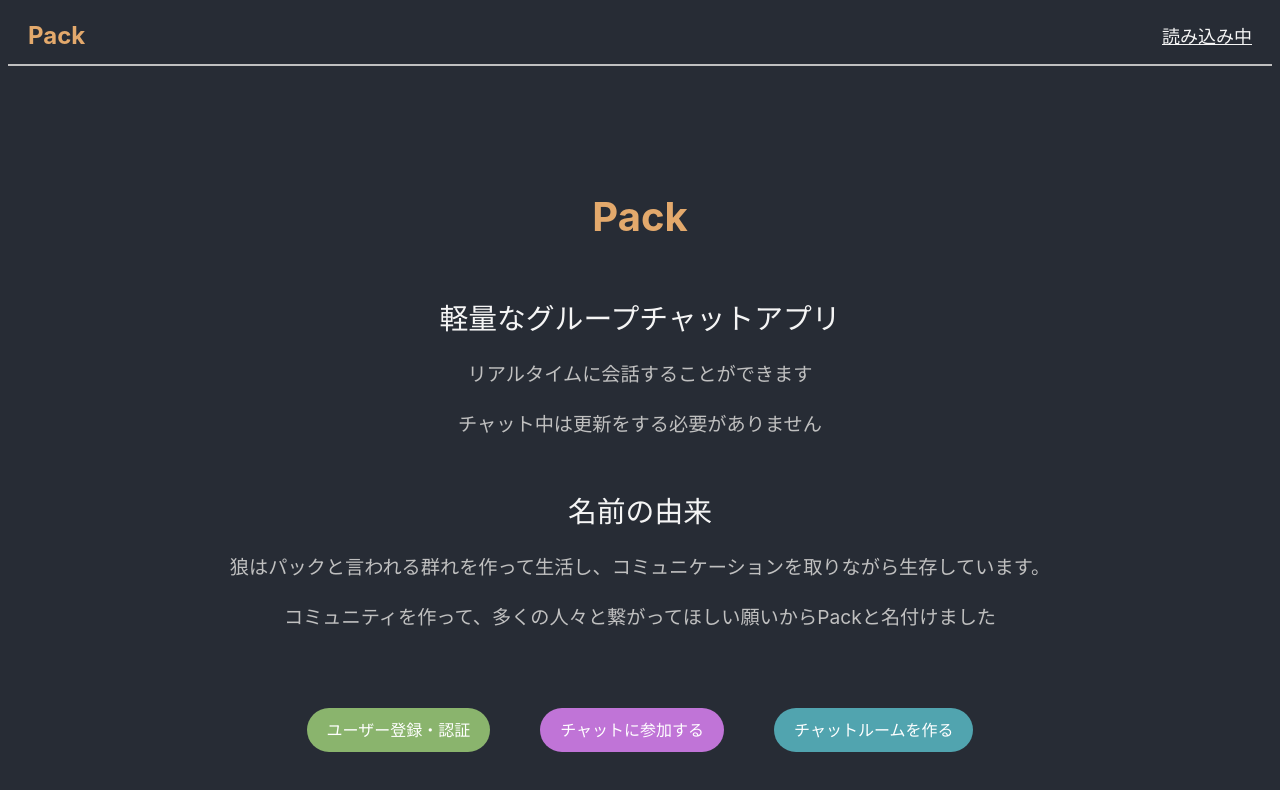
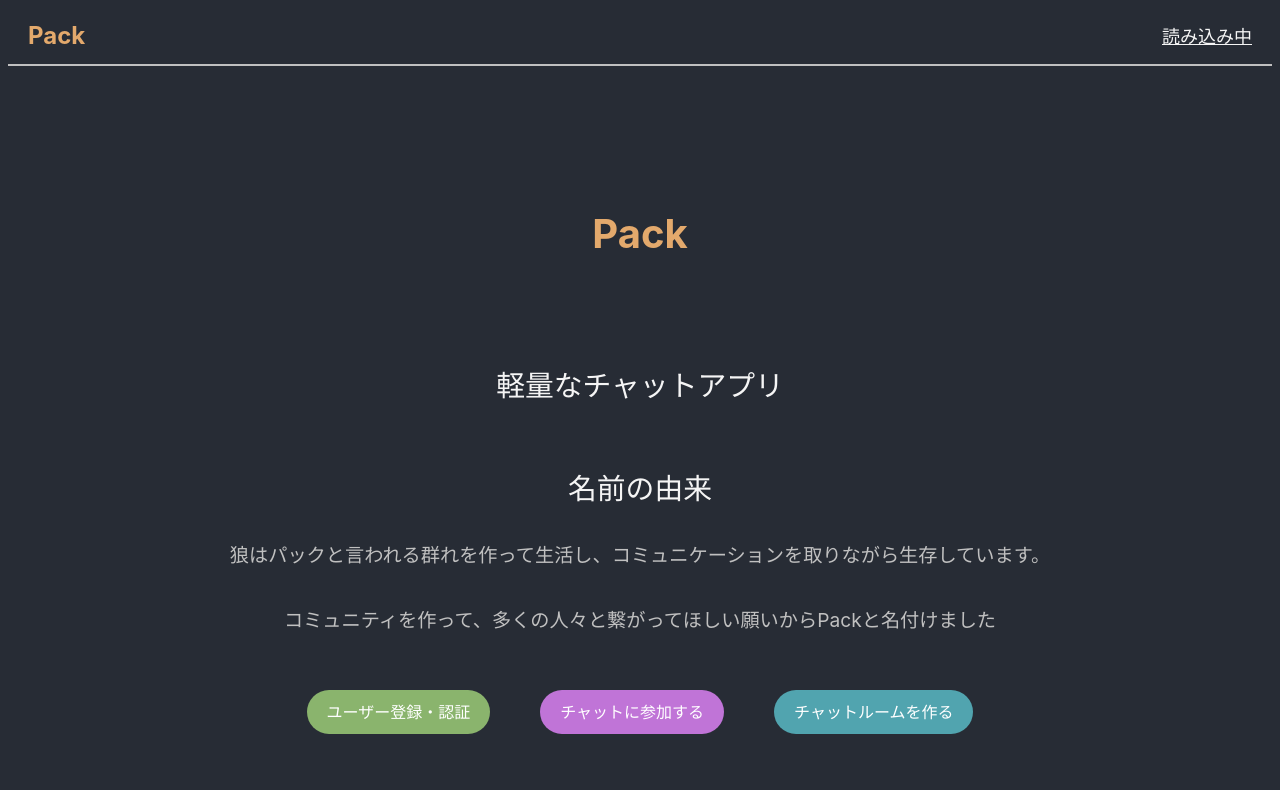
Before and after one commit to nakaryo716/chat-app, a Next.js app: page / in a window 1280 px wide. Shown: the top 790 px of the page. Built offline with nearby package versions, Linux system fonts and the light colour scheme; no server answers.

Commit message:
[fix]説明文の削除

```diff
--- a/src/components/Root.tsx
+++ b/src/components/Root.tsx
@@ -5,18 +5,13 @@ import { memo } from "react";
 const Root = memo(function Root() {
   return (
     <div className={styles.container}>
-        <div className={styles.content}>
       <h1 className={styles.mainTitle}>Pack</h1>
-            <h2 className={styles.subTitle}>軽量なグループチャットアプリ</h2>
-            <p className={styles.description}>リアルタイムに会話することができます</p>
-            <p className={styles.description}>チャット中は更新をする必要がありません</p>
+      <h2 className={styles.subTitle}>軽量なチャットアプリ</h2>
       <h2 className={styles.subTitle}>名前の由来</h2>
       <p className={styles.description}>
         狼はパックと言われる群れを作って生活し、コミュニケーションを取りながら生存しています。
       </p>
       <p className={styles.description}>コミュニティを作って、多くの人々と繋がってほしい願いからPackと名付けました</p>
-
-        </div>
       <div className={styles.buttonContainer}>
         <Link href="/signin" className={styles.customButton1}>ユーザー登録・認証</Link>
         <Link href="/room/list" className={styles.customButton2}>チャットに参加する</Link>
```
Lines whose indentation alone changed are shown as unchanged.
